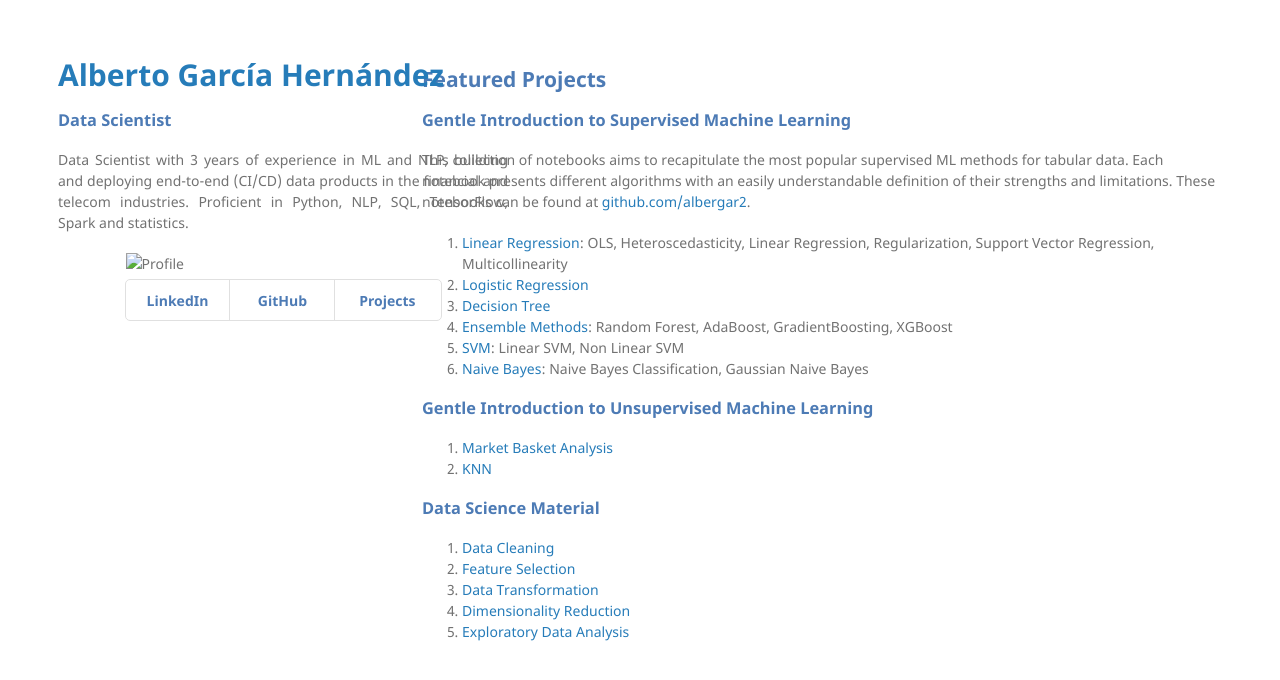
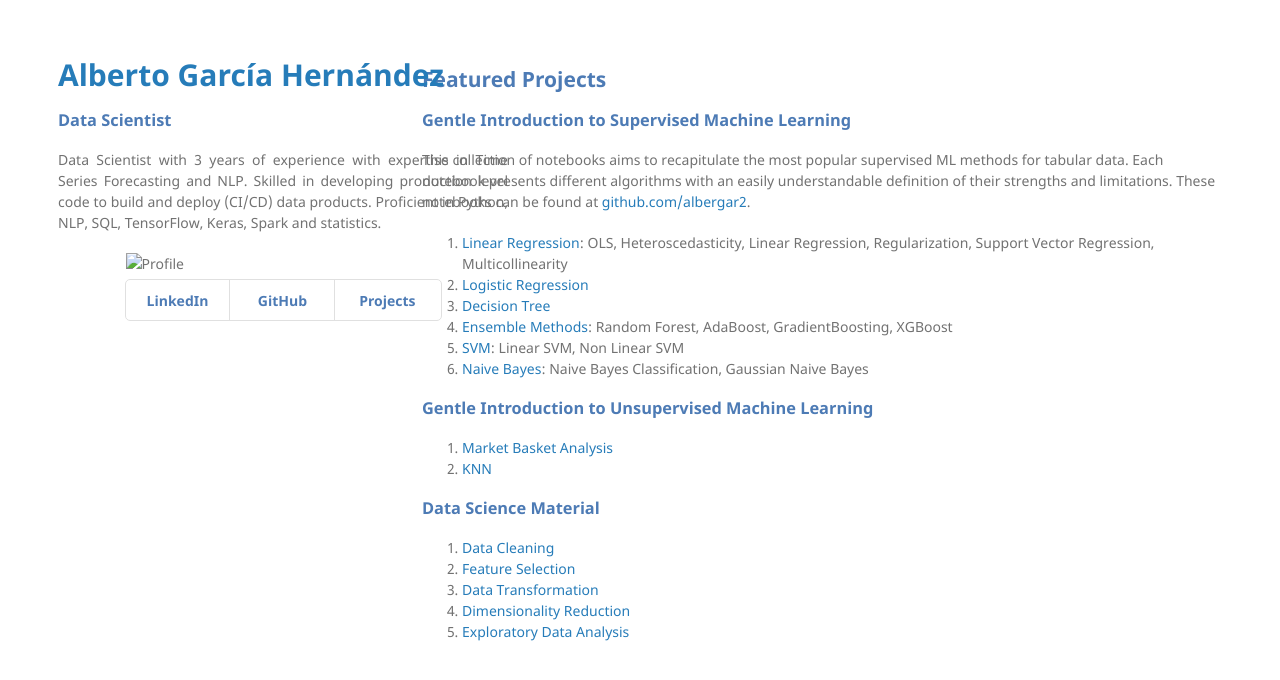
Before and after one commit to albergar2/albergar2.github.io, a Jekyll site: the page built from index.md, in a window 1280 px wide. Shown: the top 680 px of the page. Built offline with Jekyll 4.4.1, drawn with Linux system fonts in a browser that asks for light colours; our own code applies the rules of GitHub Pages for plain Markdown files.

Commit message:
Update Bio

```diff
--- a/_layouts/index.html
+++ b/_layouts/index.html
@@ -21,9 +21,9 @@
         <h3>Data Scientist</h3>
         <!-- <p> Machine Learning | NLP | Statistics | Software Engineering | Economics</p> -->
         <p class=bio>
-          Data Scientist with 3 years of experience in ML and NLP, building and deploying
-          end-to-end (CI/CD) data products in the financial and telecom industries.
-          Proficient in Python, NLP, SQL, TensorFlow, Spark and statistics.
+          Data Scientist with 3 years of experience with expertise in Time Series Forecasting and
+          NLP. Skilled in developing production level code to build and deploy
+          (CI/CD) data products. Proficient in Python, NLP, SQL, TensorFlow, Keras, Spark and statistics.
         </p>
 
         <div>
```
Also changed, not shown: 16 other files.
